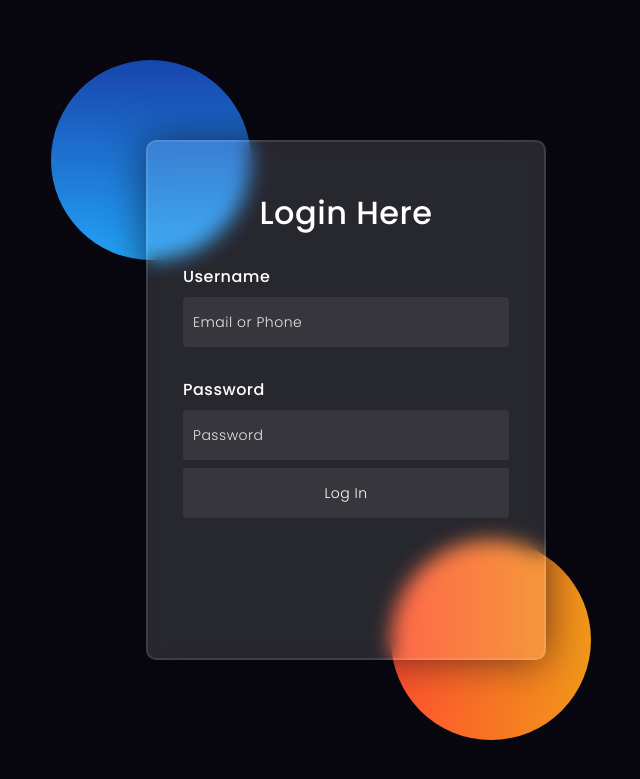
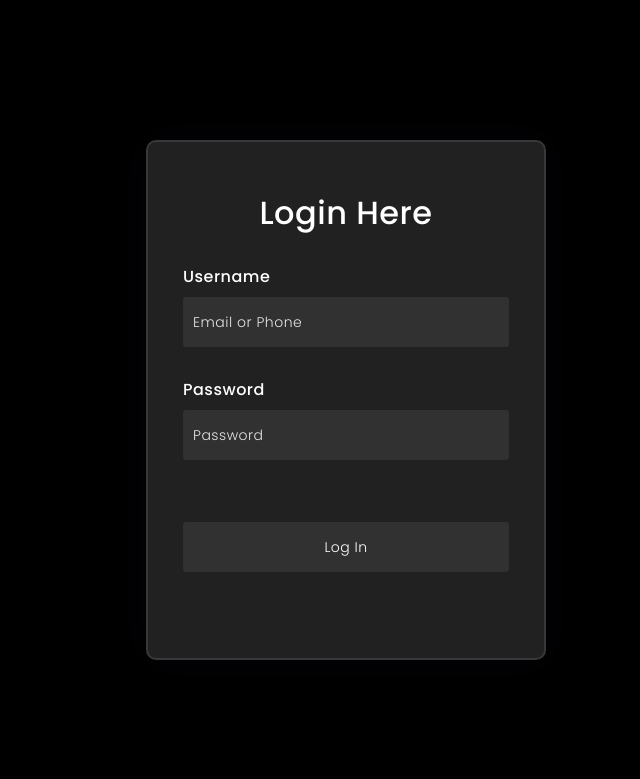
Before and after one commit to parpsyche/CalorieWise, a Django app: page /login/ in a window 1280 px wide. Shown: the top 779 px of the page, without its empty margins (294-934 px from the left). Run offline with Django 4.2, Linux system fonts and the light colour scheme.

Commit message:
UI changes - logout - login redirect resolve

```diff
--- a/users/templates/login.html
+++ b/users/templates/login.html
@@ -13,7 +13,7 @@
     box-sizing: border-box;
 }
 body{
-    background-color: #080710;
+    background-color: #000000;
 }
 .background{
     width: 430px;
@@ -22,29 +22,6 @@ body{
     transform: translate(-50%,-50%);
     left: 50%;
     top: 50%;
-}
-.background .shape{
-    height: 200px;
-    width: 200px;
-    position: absolute;
-    border-radius: 50%;
-}
-.shape:first-child{
-    background: linear-gradient(
-        #1845ad,
-        #23a2f6
-    );
-    left: -80px;
-    top: -80px;
-}
-.shape:last-child{
-    background: linear-gradient(
-        to right,
-        #ff512f,
-        #f09819
-    );
-    right: -30px;
-    bottom: -80px;
 }
 form{
     height: 520px;
@@ -122,7 +99,7 @@ button{
 
         <label for="password">Password</label>
         <input type="password" placeholder="Password" id="password" name="password">
-
+        <br><br><br>
         <input type ="submit" value="Log In">
 
     </form>
--- a/users/views.py
+++ b/users/views.py
@@ -10,6 +10,7 @@ from django.views.decorators.csrf import csrf_exempt
 
 
 @api_view(['GET','POST'])
+@csrf_exempt
 def login_register(request):
     if request.method == 'POST':
         username = request.POST.get('username')
@@ -28,7 +29,7 @@ def login_register(request):
             red = redirect('/new_user/')
             red.set_cookie('user',username)
             return red
-        red = render(request,'home.html')
+        red = redirect('/home')
         red.set_cookie('user',username)
         return red
     return render(request,'login.html')
@@ -91,15 +92,15 @@ def addfood(request):
 @login_required(login_url='/login/')
 def removefood(request):
     user = User.objects.get(username = request.COOKIES.get('user'))
-    food_id = request.GET.get('food')
-    (Items.objects.get(id = food_id,user = user).delete())
+    food = request.GET.get('food')
+    (Items.objects.get(id = food,user = user).delete())
     return redirect('/home')
 
 @csrf_exempt
 @login_required(login_url='/login/')
 def logout_user(request):
     logout(request)
-    return render(request,'login.html')
+    return redirect('/login/')
 
 #TODO
 #recipe
```
Also changed, not shown: users/templates/home.html (+49 -26 lines), users/templates/new_user.html (+9 -29 lines).
